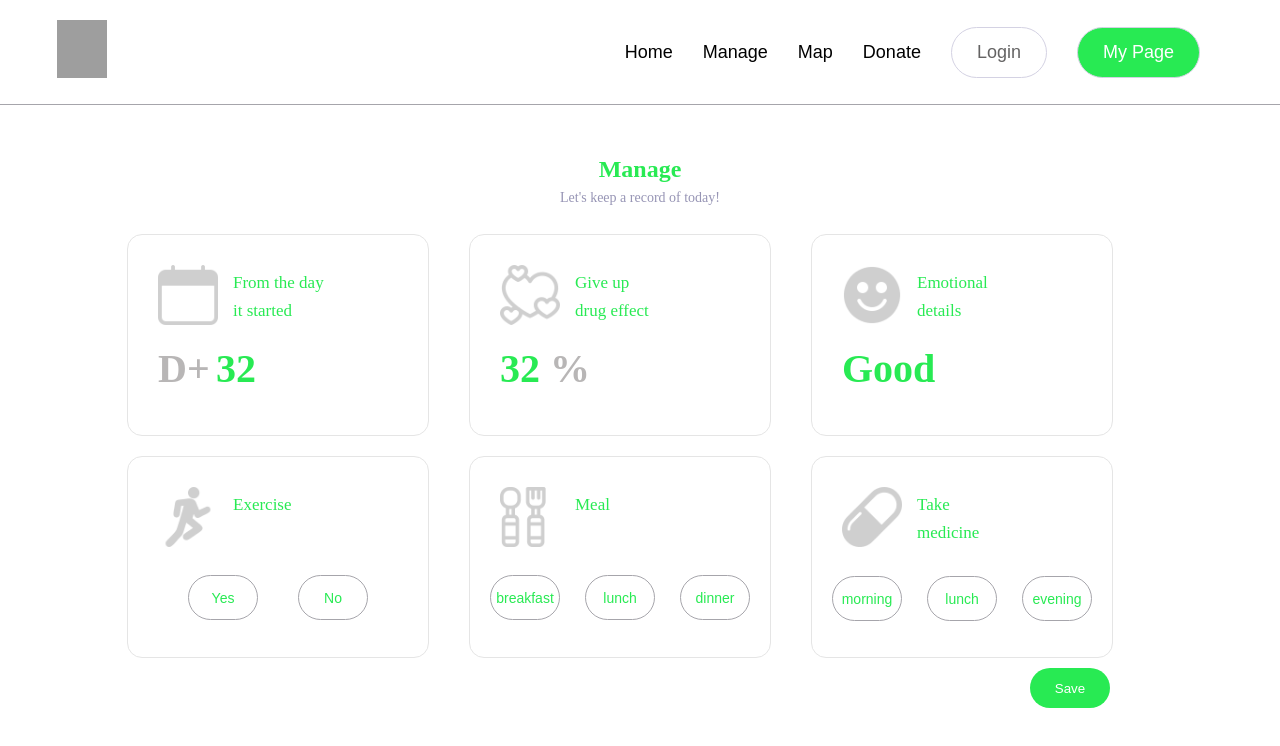
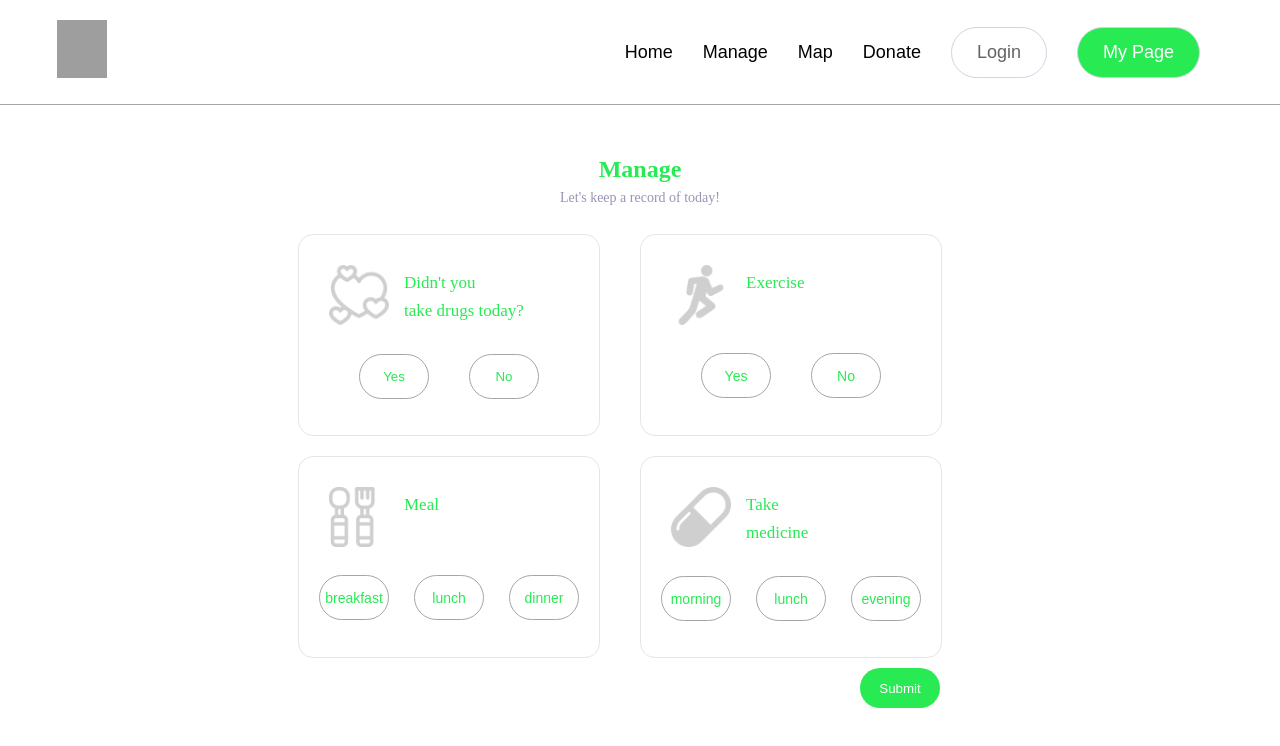
Before and after one commit to DrugEscape/DrugEscape-Frontend, a React (Vite) app: page /manage in a window 1280 px wide. Shown: the top 746 px of the page. Built offline with nearby package versions, Linux system fonts and the light colour scheme; grey boxes are pictures that could not be loaded.

Commit message:
manage 페이지 수정

```diff
--- a/src/component/manage.tsx
+++ b/src/component/manage.tsx
@@ -1,7 +1,5 @@
 import '../manage.css';
-import calender from '../assets/calendar.png';
 import heart from '../assets/hearts.png';
-import smile from '../assets/smile-icon.png';
 import exercise from '../assets/exercise.png';
 import meal from '../assets/spoon-and-fork.png';
 import pill from '../assets/pill.png';
@@ -17,53 +15,40 @@ function Manage(){
             <form>
             <div id="manage-content">
                 <div id='manage-content1'>
-                    <img className="manage-img" src={calender}/>
-                    <p className="calender-p">From the day</p>
-                    <p className='calender-p'>it started</p>
-                    <p id="calender-day">D+</p>
-                    <p id='calender-day2'>32</p>
-
+                    <img className="manage-img" src={heart}/>
+                    <p className="manage-p">Didn't you</p>
+                    <p className='manage-p'>take drugs today?</p>
+                    <button id='stopDrug-btn1'>Yes</button>
+                    <button id='stopDrug-btn2'>No</button>
                 </div>
                 <div id='manage-content2'>
-                    <img className="manage-img" src={heart}/>
-                    <p className="calender-p">Give up</p>
-                    <p className='calender-p'>drug effect</p>
-                    <p id="heart-info">32</p>
-                    <p id='heart-per'>%</p>
-                </div>
-                <div id='manage-content3'>
-                    <img className="manage-img" src={smile}/>
-                    <p className="calender-p">Emotional</p>
-                    <p className='calender-p'>details</p>
-                    <p id="smile-info">Good</p>
-                </div>
-            </div>
-            <div id="manage-b-content">
-                <div id='manage-b-content1'>
                     <img className="manage-img" src={exercise}/>
-                    <p className="calender-p">Exercise</p>
+                    <p className="manage-p">Exercise</p>
                     <button id='exercise-btn1'>Yes</button>
                     <button id='exercise-btn2'>No</button>
 
                 </div>
-                <div id='manage-b-content2'>
+            </div>
+            <div id="manage-b-content">
+
+                <div id='manage-b-content1'>
                     <img className="manage-img" src={meal}/>
-                    <p className="calender-p">Meal</p>
+                    <p className="manage-p">Meal</p>
                     <button id='meal-btn1'>breakfast</button>
                     <button id='meal-btn2'>lunch</button>
                     <button id='meal-btn3'>dinner</button>
 
                 </div>
-                <div id='manage-b-content3'>
+                <div id='manage-b-content2'>
                     <img className="manage-img" src={pill}/>
-                    <p className="calender-p">Take</p>
-                    <p className='calender-p'>medicine</p>
+                    <p className="manage-p">Take</p>
+                    <p className='manage-p'>medicine</p>
                     <button id='tm-btn1'>morning</button>
                     <button id='tm-btn2'>lunch</button>
                     <button id='tm-btn3'>evening</button>
                 </div>
             </div>
-            <button type='submit' id="manage-btn">Save</button>
+            <button type='submit' id="manage-btn">Submit</button>
             </form>
 
 
--- a/src/manage.css
+++ b/src/manage.css
@@ -39,8 +39,8 @@ html, body, *{
     justify-content: center;
     align-items: center;
 }
-#manage-content1,#manage-content2,#manage-content3,
-#manage-b-content1,#manage-b-content2,#manage-b-content3
+#manage-content1,#manage-content2,
+#manage-b-content1,#manage-b-content2
 {
     position: relative;
     border:1px solid #E5E5E5;
@@ -56,7 +56,7 @@ html, body, *{
     width:60px;
     height:60px;
 }
-.calender-p{
+.manage-p{
     position: relative;
     top:34px;
     left:35%;
@@ -64,34 +64,6 @@ html, body, *{
     font-size: 17px;
     line-height: 28px;
     text-align: left;
-}
-#calender-day,#calender-day2, #heart-info,
-#heart-per,#smile-info{
-    position:absolute;
-    top:110px;
-    font-size: 40px;
-    font-weight: 700;
-}
-#calender-day{
-    left:30px;
-    color:#b8b6b6;
-}
-
-#calender-day2{
-    left:88px;
-    color:#28EA53;
-}
-#heart-info{
-    left:30px;
-    color:#28EA53;
-}
-#heart-per{
-    left:80px;
-    color:#b8b6b6;
-}
-#smile-info{
-    left:30px;
-    color:#28EA53;
 }
 #exercise-btn1,#exercise-btn2{
     font-size: 14px;
@@ -103,7 +75,7 @@ html, body, *{
     background-color: white;
 
 }
-#manage-b-content1 >button:hover{
+#manage-content2 >button:hover{
     color:white;
     cursor: pointer;
     background-color: #28EA53;
@@ -131,7 +103,7 @@ html, body, *{
     border-radius: 30px;
     background-color: white;
 }
-#manage-b-content2 >button:hover{
+#manage-b-content1 >button:hover{
     color:white;
     cursor: pointer;
     background-color: #28EA53;
@@ -160,7 +132,7 @@ html, body, *{
     border-radius: 30px;
     background-color: white;
 }
-#manage-b-content3 >button:hover{
+#manage-b-content2 >button:hover{
     color:white;
     cursor: pointer;
     background-color: #28EA53;
@@ -179,10 +151,33 @@ html, body, *{
     border:1px solid #A6A5AB;
     left:25px;
 }
+#stopDrug-btn1,#stopDrug-btn2{
+    position: relative;
+    top:63px;
+    width:70px;
+    height:45px;
+    border-radius: 30px;
+    background-color: white;
+}
+#manage-content1 >button:hover{
+    color:white;
+    cursor: pointer;
+    background-color: #28EA53;
+}
+#stopDrug-btn1{
+    right:20px;
+    color:#28EA53;
+    border:1px solid #A6A5AB;
+}
+#stopDrug-btn2{
+    color:#28EA53;
+    border:1px solid #A6A5AB;
+    left:20px;
+}
 #manage-btn{
     position:relative;
     top:120px;
-    left:430px;
+    left:260px;
     color:white;
     background-color:#28EA53;
     border:none;
```
